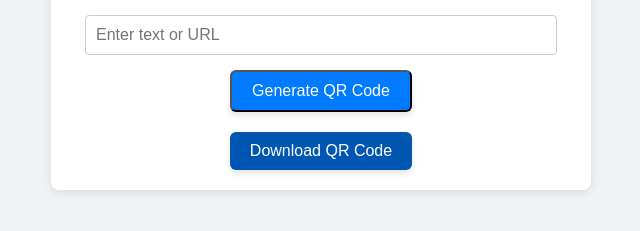
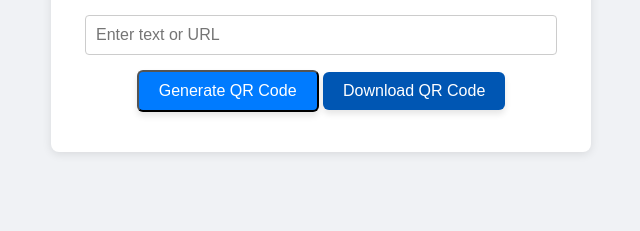
Before and after one commit to unnatikolte/qr-code-generator, a plain HTML site: page index.html in a window 1280 px wide. Shown: the part 143-374 px from the top of the page, without its empty margins (319-959 px from the left). Drawn offline with Linux system fonts and the light colour scheme.

Commit message:
Update index.html

```diff
--- a/index.html
+++ b/index.html
@@ -3,6 +3,7 @@
 <head>
   <meta charset="UTF-8" />
   <meta name="viewport" content="width=device-width, initial-scale=1.0" />
+
   <title>QR Code Generator</title>
   <link rel="icon" href="favicon.png" type="image/png">
   <link rel="stylesheet" href="style.css" />
@@ -11,12 +12,14 @@
   <div class="container">
     <h1>QR Code Generator</h1>
     <input type="text" id="text" placeholder="Enter text or URL" />
-    <button id="generate">Generate QR Code</button>
+
+    <div class="button-group">
+      <button id="generate" class="btn">Generate QR Code</button>
+      <a id="download" class="btn" href="#" download="qrcode.png">Download QR Code</a>
+    </div>
 
     <div id="loader" class="hidden"></div>
-
     <div id="qrcode"></div>
-    <a id="download" href="#" download="qrcode.png">Download QR Code</a>
   </div>
 
   <script src="https://cdn.jsdelivr.net/npm/qrcode/build/qrcode.min.js"></script>
```
